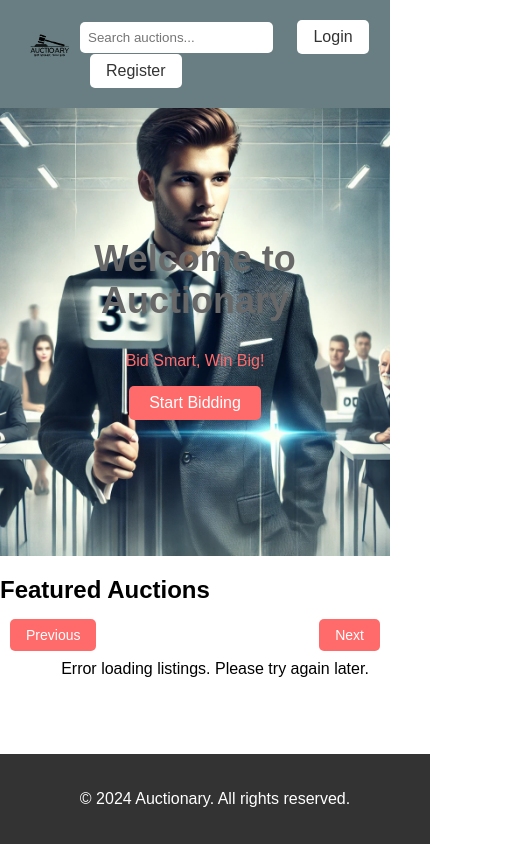
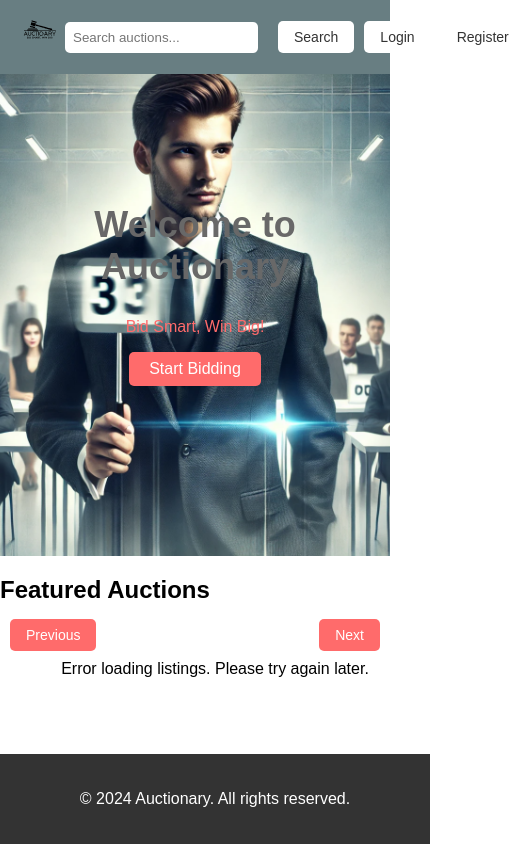
Before and after one commit to robfil50219/Project-Exam-2, a website: page index.html in a window 390 px wide. Shown: the whole page, 525 px wide, since content can reach past the window. Drawn offline with Linux system fonts and the light colour scheme; no server answers.

Commit message:
search button fixed

```diff
--- /dev/null
+++ b/auth.js
@@ -0,0 +1,29 @@
+// Check login status on page load
+document.addEventListener('DOMContentLoaded', () => {
+    const token = localStorage.getItem('authToken');
+
+    const loginButton = document.getElementById('login-btn');
+    const registerButton = document.getElementById('register-btn');
+    const logoutButton = document.getElementById('logout-btn');
+
+    if (token) {
+        // User is logged in, hide login/register and show logout
+        if (loginButton) loginButton.style.display = 'none';
+        if (registerButton) registerButton.style.display = 'none';
+        if (logoutButton) logoutButton.style.display = 'block';
+    } else {
+        // User is not logged in, show login/register and hide logout
+        if (loginButton) loginButton.style.display = 'block';
+        if (registerButton) registerButton.style.display = 'block';
+        if (logoutButton) logoutButton.style.display = 'none';
+    }
+});
+
+// Logout logic
+document.getElementById('logout-btn').addEventListener('click', () => {
+    // Remove the token
+    localStorage.removeItem('authToken');
+    alert('You have been logged out!');
+    // Redirect to login page
+    window.location.href = 'login.html';
+});
--- a/css/styles.css
+++ b/css/styles.css
@@ -29,6 +29,15 @@ header {
   background-color: rgba(104, 126, 130, 1);
   padding: 20px;
   color: var(--light-color);
+}
+
+header .nav {
+  display: flex;
+  align-items: center;
+}
+
+header .nav button {
+  margin-left: 10px;
 }
 
 header .logo img {
@@ -214,6 +223,20 @@ footer {
   width: 100%;
 }
 
+button {
+  padding: 10px 20px;
+  background-color: #FF6B6B;
+  color: white;
+  border: none;
+  cursor: pointer;
+  border-radius: 5px;
+  font-size: 16px;
+}
+
+button:hover {
+  background-color: #FF4B4B;
+}
+
 /* Media Queries */
 @media (max-width: 768px) {
   header .logo img {
@@ -238,18 +261,20 @@ footer {
     padding: 8px 16px;
   }
 
-  button {
-    padding: 10px 20px;
-    background-color: #FF6B6B;
-    color: white;
-    border: none;
-    cursor: pointer;
-    border-radius: 5px;
-    font-size: 16px;
+  header {
+    padding: 10px 15px;
   }
 
-  button:hover {
-    background-color: #FF4B4B;
+  header .logo img {
+    height: 50px;
   }
 
+  .nav input {
+    flex-grow: 1;
+  }
+
+  button {
+    font-size: 14px;
+    padding: 8px 15px;
+  }
 }
--- a/index.html
+++ b/index.html
@@ -9,6 +9,7 @@
     <script src="/script.js" defer></script>
     <script src="/carousel.js" defer></script>
     <script src="/search.js" defer></script>
+    <script src="/auth.js" defer></script>
   <body>
     <!-- Header -->
     <header>
@@ -19,6 +20,7 @@
         </div>
         <div class="nav">
           <input type="text" id="search-input" placeholder="Search auctions..." />
+          <button id="search-btn">Search</button>
           <button id="login-btn" onclick="window.location.href='login.html'">
             Login
           </button>
@@ -31,7 +33,6 @@
           <button id="logout-btn" style="display: none">Logout</button>
           <!-- Initially hidden -->
         </div>
-      </header>
       </header>
 
     <!-- Hero Section -->
--- a/search.js
+++ b/search.js
@@ -1,5 +1,5 @@
 document.addEventListener('DOMContentLoaded', () => {
-    document.getElementById('search-button').addEventListener('click', searchListings);
+    document.getElementById('search-btn').addEventListener('click', searchListings);
 
     // Enable search by pressing "Enter" key
     document.getElementById('search-input').addEventListener('keypress', function (e) {
```
Also changed, not shown: listings.html (+2 -0 lines), login.html (+1 -0 lines), register.html (+1 -0 lines).
